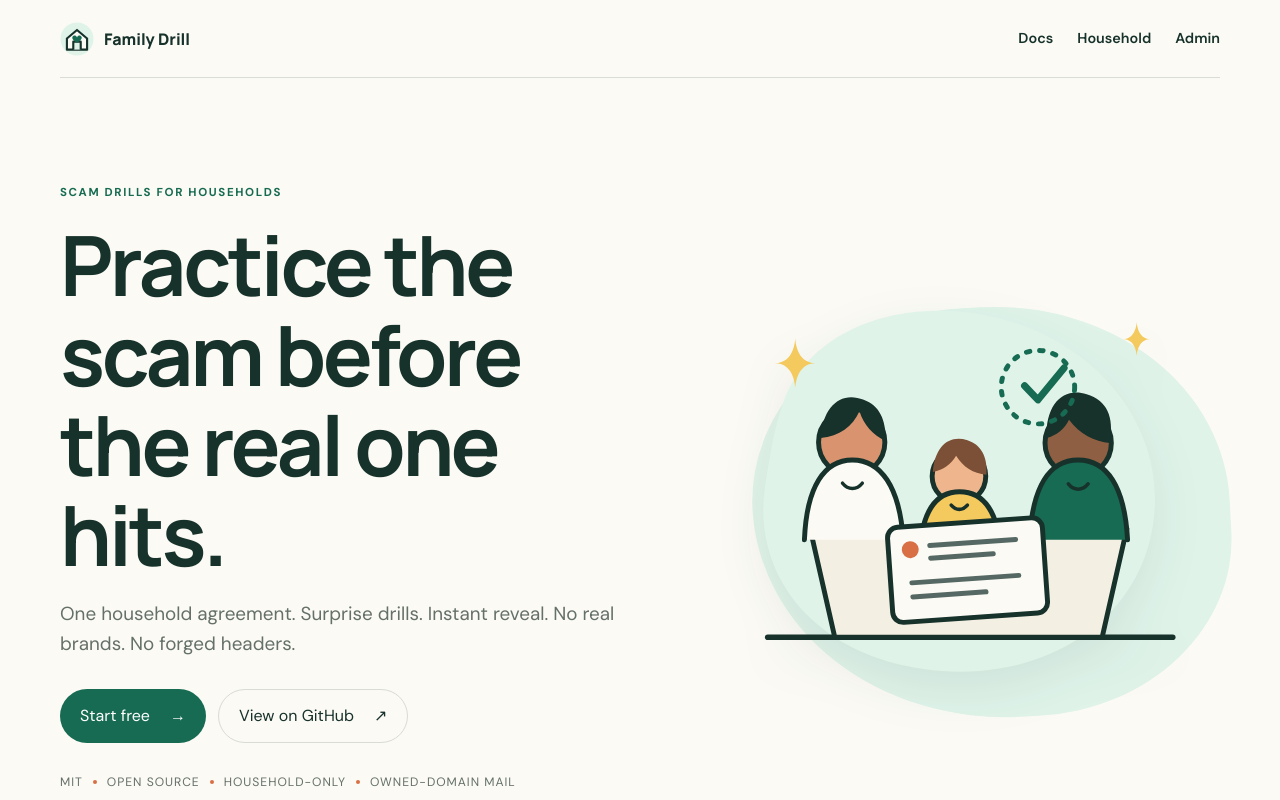
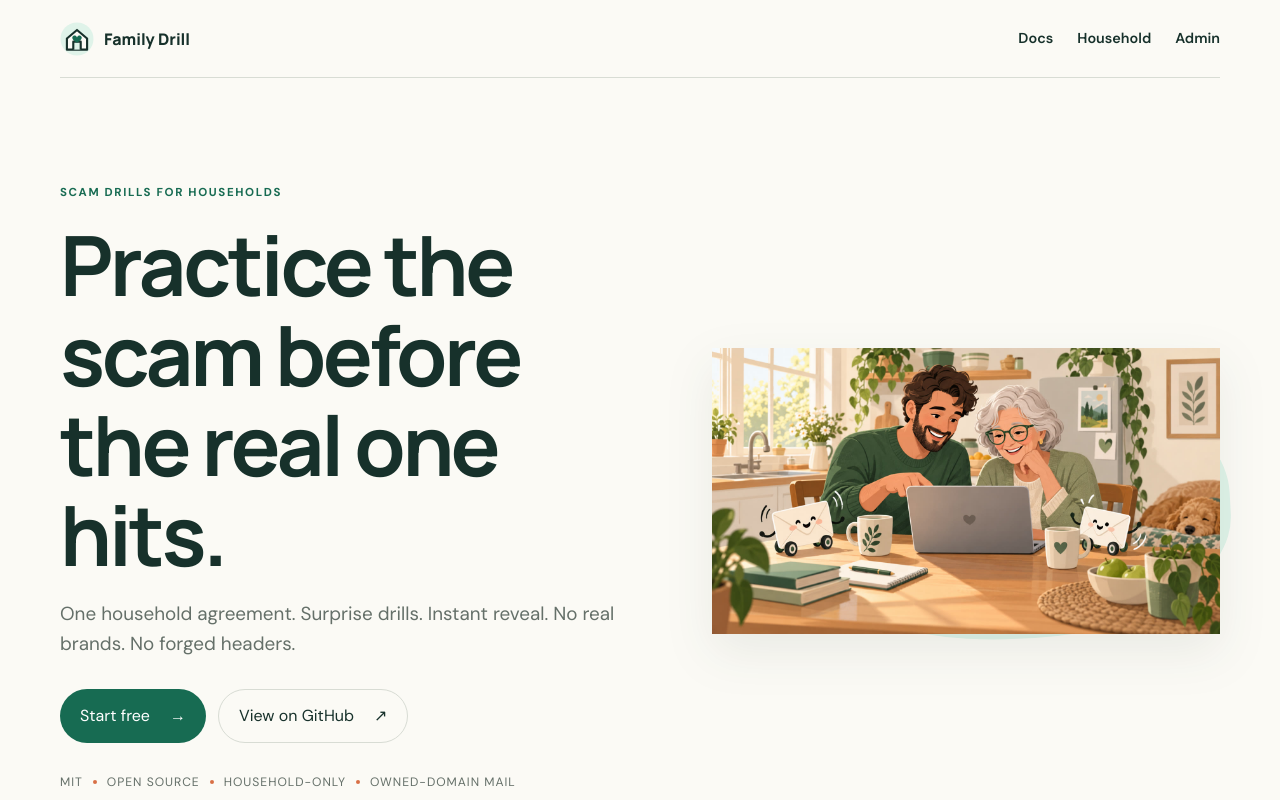
Before and after one commit to ajaysurie/family-drill, a Next.js app: page / in a window 1280 px wide. Shown: the top 800 px of the page. Built offline with nearby package versions, Linux system fonts and the light colour scheme.

Commit message:
Use cute coaching hero JPEG on homepage

```diff
--- a/app/page.tsx
+++ b/app/page.tsx
@@ -23,7 +23,7 @@
         <p className="trust-line">MIT <i/> open source <i/> household-only <i/> owned-domain mail</p>
       </div>
       <div className="hero-art">
-        <Image src="/brand/hero-coaching.svg" alt="A family calmly practicing how to spot a suspicious message together" width={720} height={620} priority />
+        <Image src="/brand/hero-coaching.jpg" alt="A family calmly practicing how to spot a suspicious message together" width={720} height={620} priority />
       </div>
     </section>
 
```
